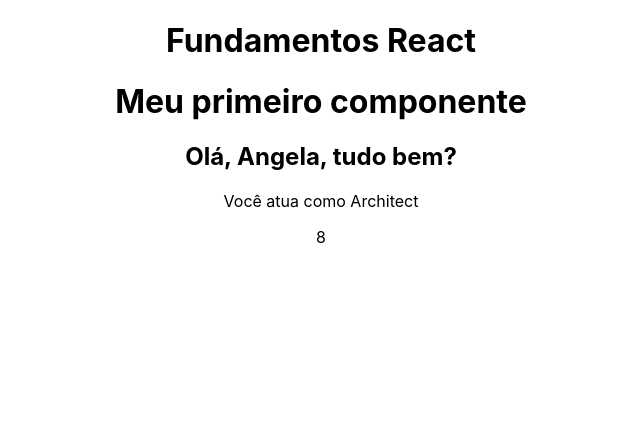
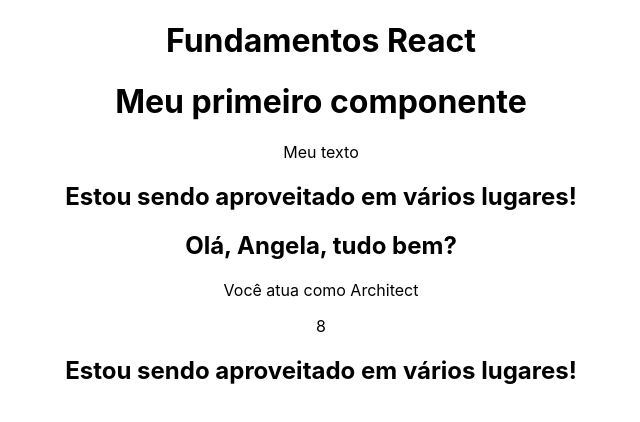
Before and after one commit to sucodelarangela/miniblog, a React (Create React App) app in the folder 2_FUNDAMENTOS/fundamentos/: page / in a window 1280 px wide. Shown: the top 422 px of the page, without its empty margins (319-959 px from the left). Built offline with nearby package versions, Linux system fonts and the light colour scheme.

Commit message:
component hierarchy

```diff
--- a/2_FUNDAMENTOS/fundamentos/src/App.js
+++ b/2_FUNDAMENTOS/fundamentos/src/App.js
@@ -1,6 +1,7 @@
 // components
 import FirstComponent from './Components/FirstComponent';
 import TemplateExpressions from './Components/TemplateExpressions';
+import MyComponent from './Components/MyComponent';
 
 // styles
 import './App.css';
@@ -13,6 +14,7 @@ function App() {
       {/* First component loaded into App.js */}
       <FirstComponent />
       <TemplateExpressions />
+      <MyComponent />
     </div>
   );
 };
--- a/2_FUNDAMENTOS/fundamentos/src/Components/FirstComponent.js
+++ b/2_FUNDAMENTOS/fundamentos/src/Components/FirstComponent.js
@@ -1,7 +1,12 @@
+// components
+import MyComponent from "./MyComponent";
+
 const FirstComponent = () => {
   return (
     <div>
       <h1>Meu primeiro componente</h1>
+      <p className="teste">Meu texto</p>
+      <MyComponent />
     </div>
   );
 };
--- /dev/null
+++ b/2_FUNDAMENTOS/fundamentos/src/Components/MyComponent.js
@@ -0,0 +1,9 @@
+const MyComponent = () => {
+  return (
+    <div>
+      <h2>Estou sendo aproveitado em vários lugares!</h2>
+    </div>
+  );
+};
+
+export default MyComponent;
```
